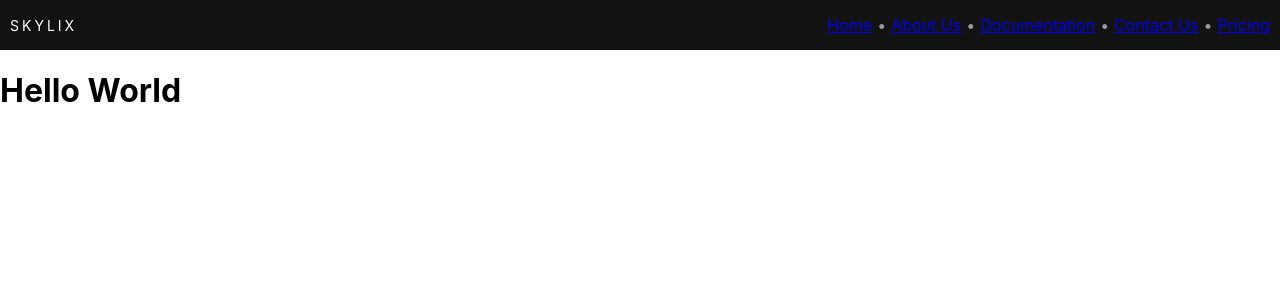
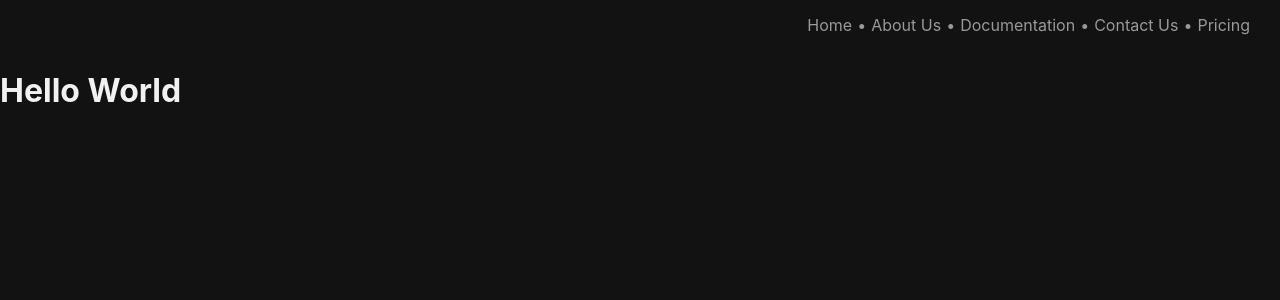
Before and after one commit to SkylixGH/Website, a Next.js app: page / in a window 1280 px wide. Shown: the top 300 px of the page. Built offline with nearby package versions, Linux system fonts and the light colour scheme.

Commit message:
uix: Added SKYLIX logo to page and theme

```diff
--- a/components/nav/Nav.module.scss
+++ b/components/nav/Nav.module.scss
@@ -14,10 +14,28 @@
 .links {
   display: flex;
   gap: 5px;
+  padding: 20px;
+
+  & > div > span {
+    margin-left: 5px;
+  }
+
+  & > div > a {
+    color: $text1;
+    text-decoration: none;
+    transition: 100ms;
+    border-bottom: 1px solid transparent;
+
+    &:hover {
+      color: $text3;
+      border-color: $text3;
+    }
+  }
 }
 
 .logo {
   font-size: 14px;
+  margin: 0 20px;
 
   a {
     color: $text3;
--- a/components/nav/Nav.tsx
+++ b/components/nav/Nav.tsx
@@ -5,6 +5,7 @@ import ruLang from "../_locale/nav/ru";
 import { useRouter } from "next/router";
 import { languageOptions } from "../../pages/_app";
 import styles from "./Nav.module.scss";
+import Image from 'next/image';
 
 const languages = {
     en: { ...enLang },
@@ -26,20 +27,19 @@ export default function Nav() {
     return (
         <div className={styles.root}>
             <div className={styles.logo}>
-                <Link href="/">
-                    <a>SKYLIX</a>
-                </Link>
+                <Image src={"/LogoIconAuto.svg"} alt={"SKYLIX"}
+                    width={40} height={40} onClick={() => location.href = "/"} />
             </div>
 
             <div className={styles.links}>{ links.map((link, index) => {
                 return (
-                    <>
-                        <Link href={link.href} key={`desktop-${link.href}`}>
+                    <div key={`desktop-${link.href}`}>
+                        <Link href={link.href}>
                             <a>{link.label}</a>
                         </Link>
 
                         { index !== links.length - 1 && <span>•</span> }
-                    </>
+                    </div>
                 );
             }) }</div>
         </div>
--- a/pages/_app.tsx
+++ b/pages/_app.tsx
@@ -1,4 +1,4 @@
-import '../styles/globals.css'
+import '../styles/globals.scss'
 import Head from "next/head";
 import Nav from "../components/nav/Nav";
 
@@ -14,7 +14,7 @@ function MyApp(App: {
                 <title>Skylix</title>
 
                 <meta name="description" content="Welcome to the Skylix homepage!" />
-                <link rel="icon" href="https://raw.githubusercontent.com/SkylixGH/Info/main/logos/Logo%20Icon%20Auto.svg" />
+                <link rel="icon" href={"/LogoIconAuto.svg"} />
 
                 <meta property="og:title" content="Skylix" />
                 <meta property="og:description" content="Welcome to the Skylix homepage!" />
@@ -23,9 +23,13 @@ function MyApp(App: {
                 <meta name="theme-color" content="#ffffff" />
             </Head>
 
-            <Nav />
+            <div className={"body-content-main"}>
+                <Nav />
 
-            <App.Component { ...App.pageProps } />
+                <div className={"body-content"}>
+                    <App.Component { ...App.pageProps } />
+                </div>
+            </div>
         </>
     );
 }
--- a/styles/globals.css
+++ /dev/null
@@ -1,11 +0,0 @@
-html,
-body {
-  padding: 0;
-  margin: 0;
-  font-family: -apple-system, BlinkMacSystemFont, Segoe UI, Roboto, Oxygen,
-    Ubuntu, Cantarell, Fira Sans, Droid Sans, Helvetica Neue, sans-serif;
-}
-
-* {
-  box-sizing: border-box;
-}
--- /dev/null
+++ b/styles/globals.scss
@@ -0,0 +1,31 @@
+@import "./theme";
+
+html,
+body {
+  padding: 0;
+  margin: 0;
+  font-family: -apple-system, BlinkMacSystemFont, Segoe UI, Roboto, Oxygen,
+    Ubuntu, Cantarell, Fira Sans, Droid Sans, Helvetica Neue, sans-serif;
+}
+
+* {
+  box-sizing: border-box;
+}
+
+.body-content-main {
+  height: 100vh;
+}
+
+.body-content {
+  display: flex;
+  flex-direction: column;
+  height: calc(100vh - 50px);
+  background: $layer1;
+  overflow: auto;
+  color: $text2;
+}
+
+::-webkit-scrollbar {
+  width: 3px;
+  height: 3px;
+}
```
Also changed, not shown: public/LogoIconAuto.svg (added).
